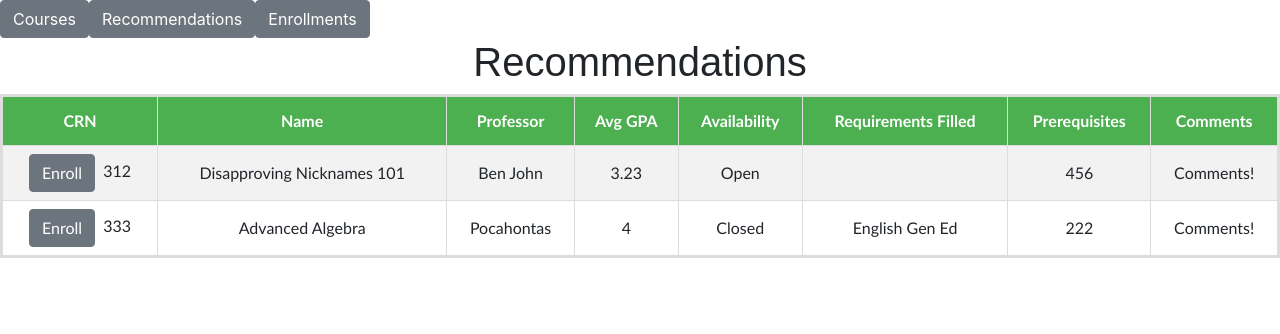
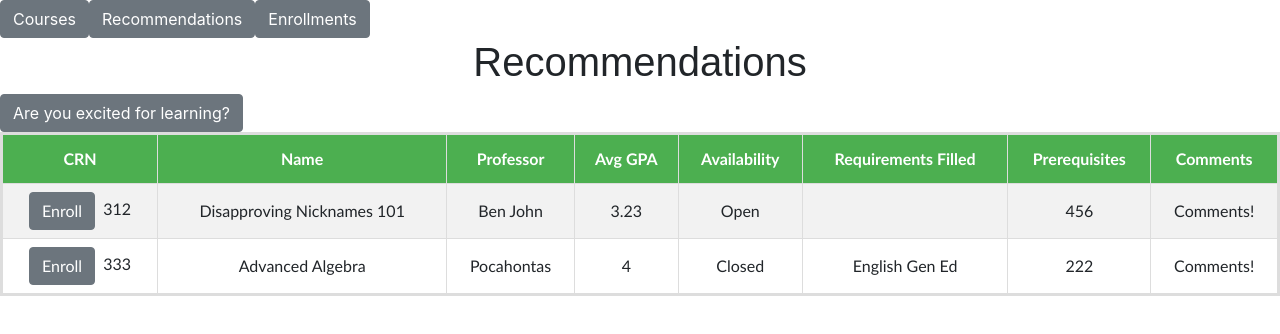
Before and after one commit to BendJohn/RateMate_CS411, a React (Create React App) app in the folder frontend/: page /Recommendations in a window 1280 px wide. Shown: the top 334 px of the page. Built offline with nearby package versions, Linux system fonts and the light colour scheme; the HTML template or start-up script is replaced by a standard one.

Commit message:
Added Abdu gif

```diff
--- a/frontend/src/components/Courses.js
+++ b/frontend/src/components/Courses.js
@@ -176,6 +176,7 @@ export class Courses extends React.Component {
     }
 
     renderTableData() {
+        console.log(this.state);
         if (this.state.displayedCourses.length === 0) {
             return;
         }
--- a/frontend/src/components/Recommendations.js
+++ b/frontend/src/components/Recommendations.js
@@ -1,6 +1,7 @@
 import React from 'react';
 import { NavBar } from './NavBar';
 import { Button } from 'reactstrap';
+import abdu_gif from '../utils/abdu.gif';
 
 export class Recommendations extends React.Component {
     constructor(props) {
@@ -40,7 +41,9 @@ export class Recommendations extends React.Component {
                     requirements_filled: "Science Gen Ed",
                     prerequisites: "123"
                 },
-            ]
+            ],
+
+            showGif: false
         };
     }
 
@@ -54,6 +57,15 @@ export class Recommendations extends React.Component {
         oldEnrollments.push(course);
         this.setState({ enrollments: oldEnrollments });
         console.log(this.state.enrollments);
+    }
+
+    showGIF() {
+        var curr = this.state.showGif;
+        if (curr) {
+            this.setState({ showGif: false });
+        } else {
+            this.setState({ showGif: true });
+        }
     }
 
     renderTableData() {
@@ -90,6 +102,9 @@ export class Recommendations extends React.Component {
 
                 <h1 id='title'> Recommendations </h1>
 
+                <Button onClick={this.showGIF.bind(this)}> Are you excited for learning? </Button> &ensp;&ensp;&ensp;&ensp;
+                {this.state.showGif ?  (<img src={abdu_gif}/>) : (<> </>)}
+
                 <table id='table'>
                     <tbody>
                         <tr> <th> CRN </th> <th> Name </th> <th> Professor </th> <th> Avg GPA </th> <th> Availability </th>
```
Also changed, not shown: 1 other file (tests, documents, lock files or other folders).
